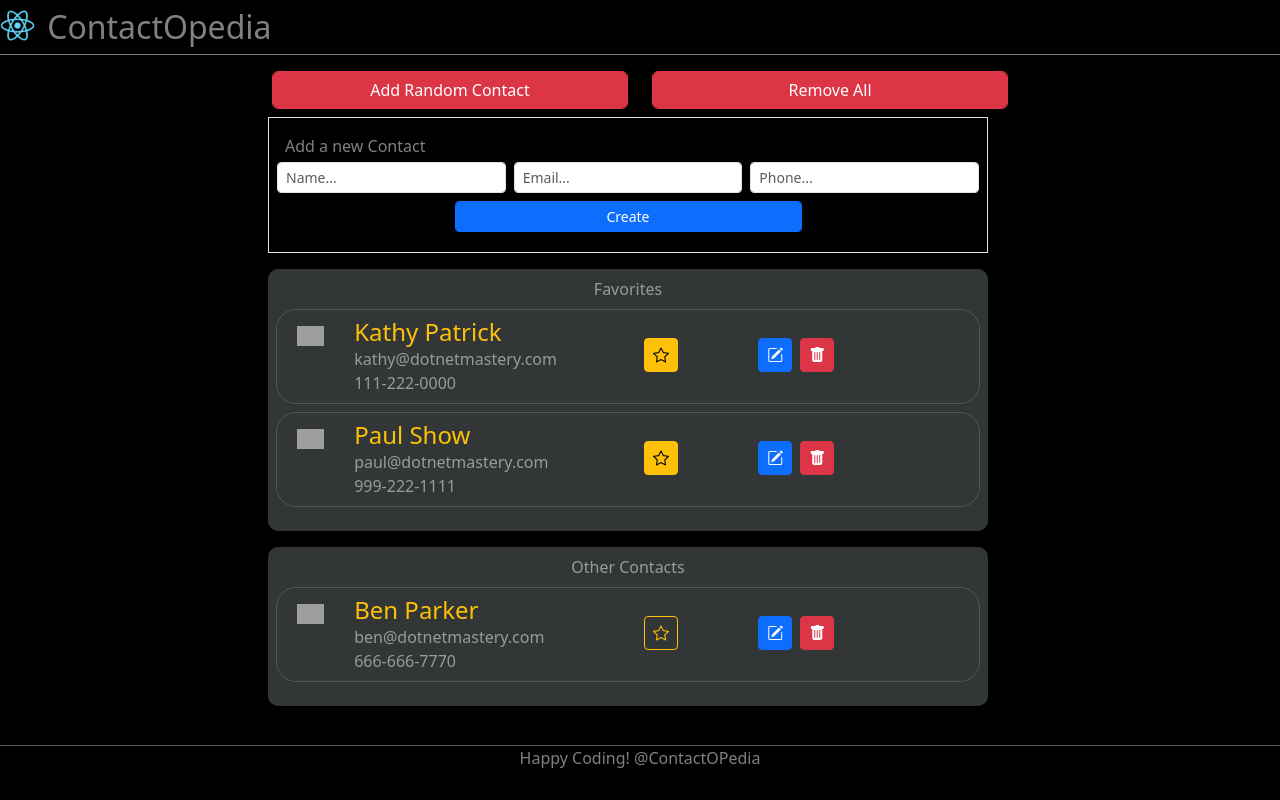
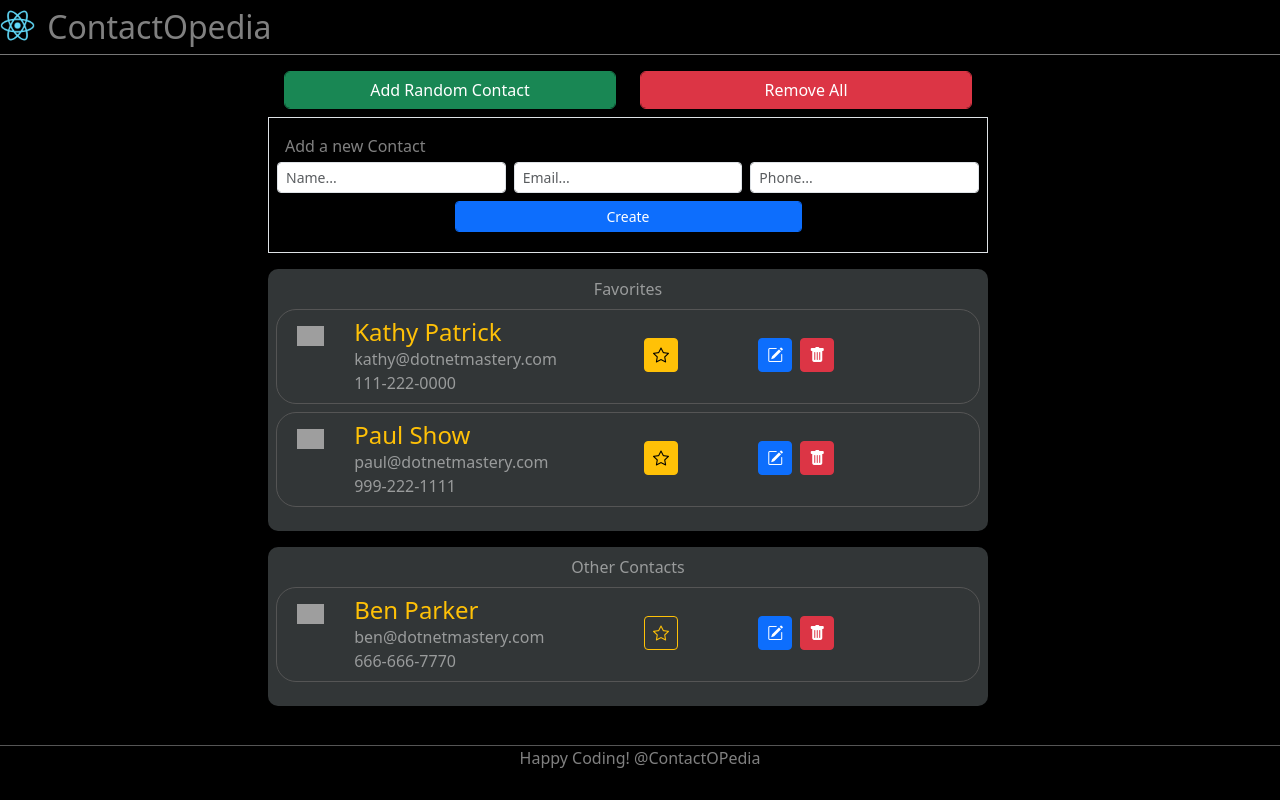
Before and after one commit to Gurnik/ContactOPedia, a React (Create React App) app: page / in a window 1280 px wide. Built offline with nearby package versions, Linux system fonts and the light colour scheme; grey boxes are pictures that could not be loaded.

Commit message:
Add Random User to Contact List

```diff
--- a/src/Components/ContactPages/AddRandomContact.jsx
+++ b/src/Components/ContactPages/AddRandomContact.jsx
@@ -1,7 +1,7 @@
 const AddRandomContact = () => {
   return (
     <div>
-      <button className="btn btn-danger form-control">
+      <button className="btn btn-success form-control">
         Add Random Contact
       </button>
     </div>
--- a/src/Components/ContactPages/ContactIndex.jsx
+++ b/src/Components/ContactPages/ContactIndex.jsx
@@ -88,16 +88,31 @@ class ContactIndex extends React.Component {
     });
   };
 
+  handleAddRandomContact = (newContact) => {
+    const newFinalContact = {
+      ...newContact,
+      id: this.state.contactList[this.state.contactList.length - 1].id + 1,
+      isFavorite: false,
+    };
+    this.setState((prevState) => {
+      return {
+        contactList: prevState.contactList.concat([newFinalContact]),
+      };
+    });
+  };
+
   render() {
     return (
       <div>
         <Header />
         <div className="container" style={{ minHeight: "85vh" }}>
           <div className="row py-3">
-            <div className="col-4 offset-2">
-              <AddRandomContact />
+            <div className="col-4 offset-2 row">
+              <AddRandomContact
+                handleAddRandomContact={this.handleAddRandomContact}
+              />
             </div>
-            <div className="col-4">
+            <div className="col-4 row">
               <RemoveAllContact />
             </div>
             <div className="row py-2">
```
